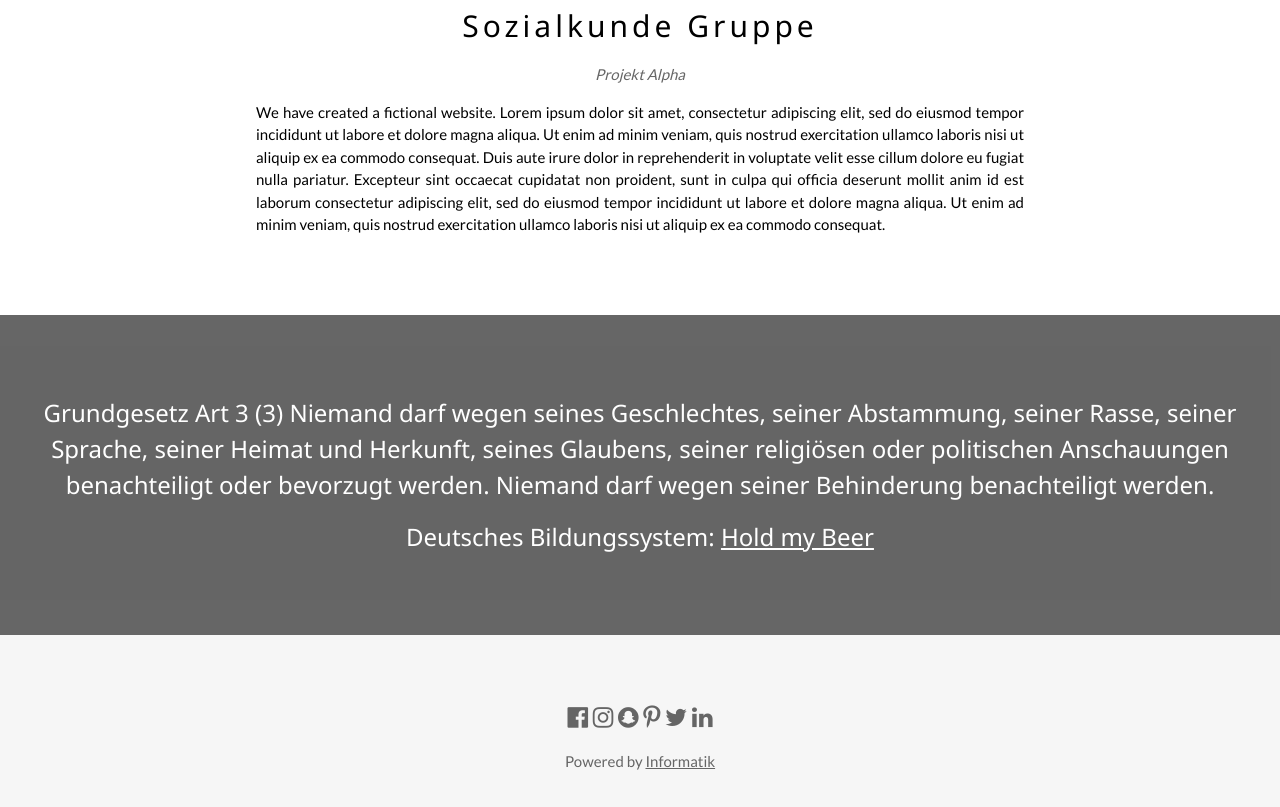
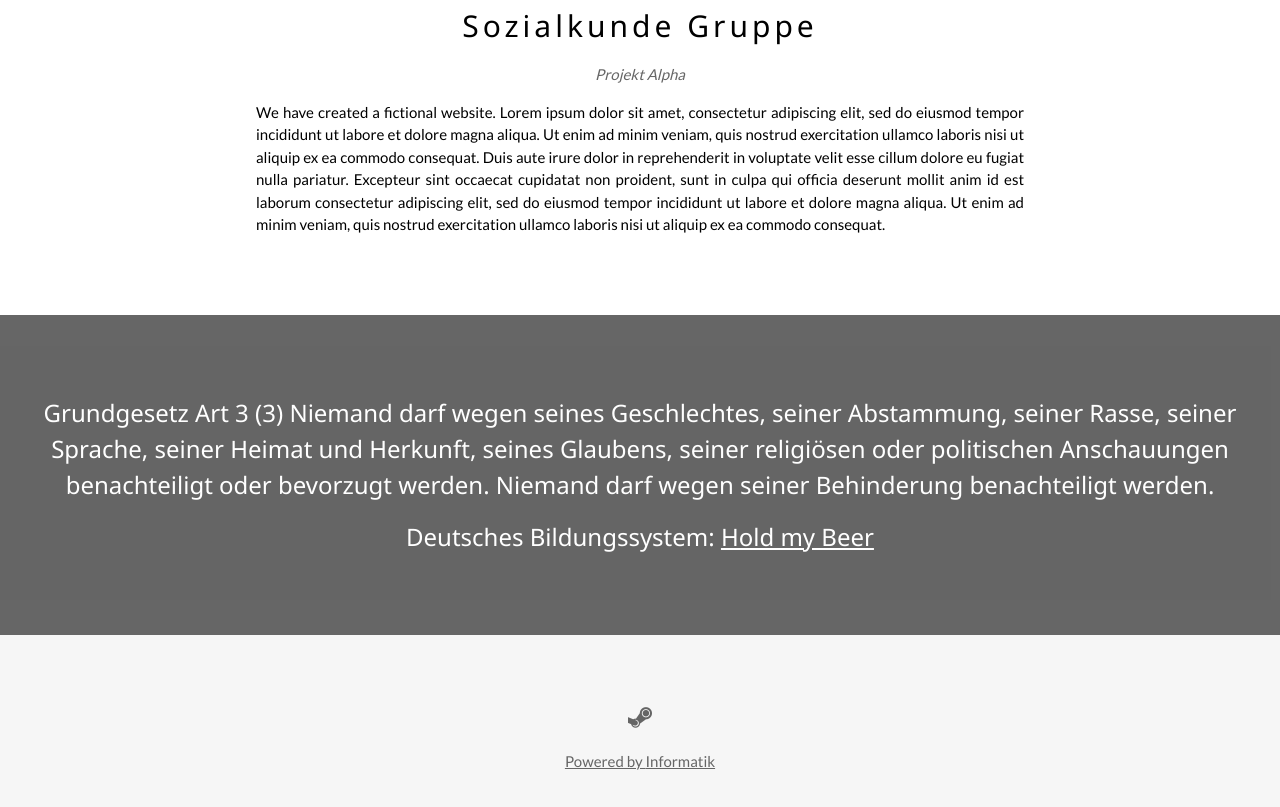
Before and after one commit to ShunshinnoKhoa/ShunshinnoKhoa.github.io, a plain HTML site: page index.html in a window 1280 px wide. Shown: the part 417-1224 px from the top of the page. Drawn offline with nearby package versions, Linux system fonts and the light colour scheme.

Commit message:
Update index.html

```diff
--- a/index.html
+++ b/index.html
@@ -63,12 +63,7 @@ body {font-family: "Lato", sans-serif}
 
 <!-- Footer -->
 <footer class="w3-container w3-padding-64 w3-center w3-opacity w3-light-grey w3-xlarge">
-  <i class="fa fa-facebook-official w3-hover-opacity"></i>
-  <i class="fa fa-instagram w3-hover-opacity"></i>
-  <i class="fa fa-snapchat w3-hover-opacity"></i>
-  <i class="fa fa-pinterest-p w3-hover-opacity"></i>
-  <i class="fa fa-twitter w3-hover-opacity"></i>
-  <i class="fa fa-linkedin w3-hover-opacity"></i>
+  <a href="https://steamcommunity.com/profiles/76561198082995105"><i class="fa fa-steam w3-hover-opacity"></i>
   <p class="w3-medium">Powered by <a href="https://www.inf-schule.de/" target="_blank">Informatik</a></p>
 </footer>
 
```
